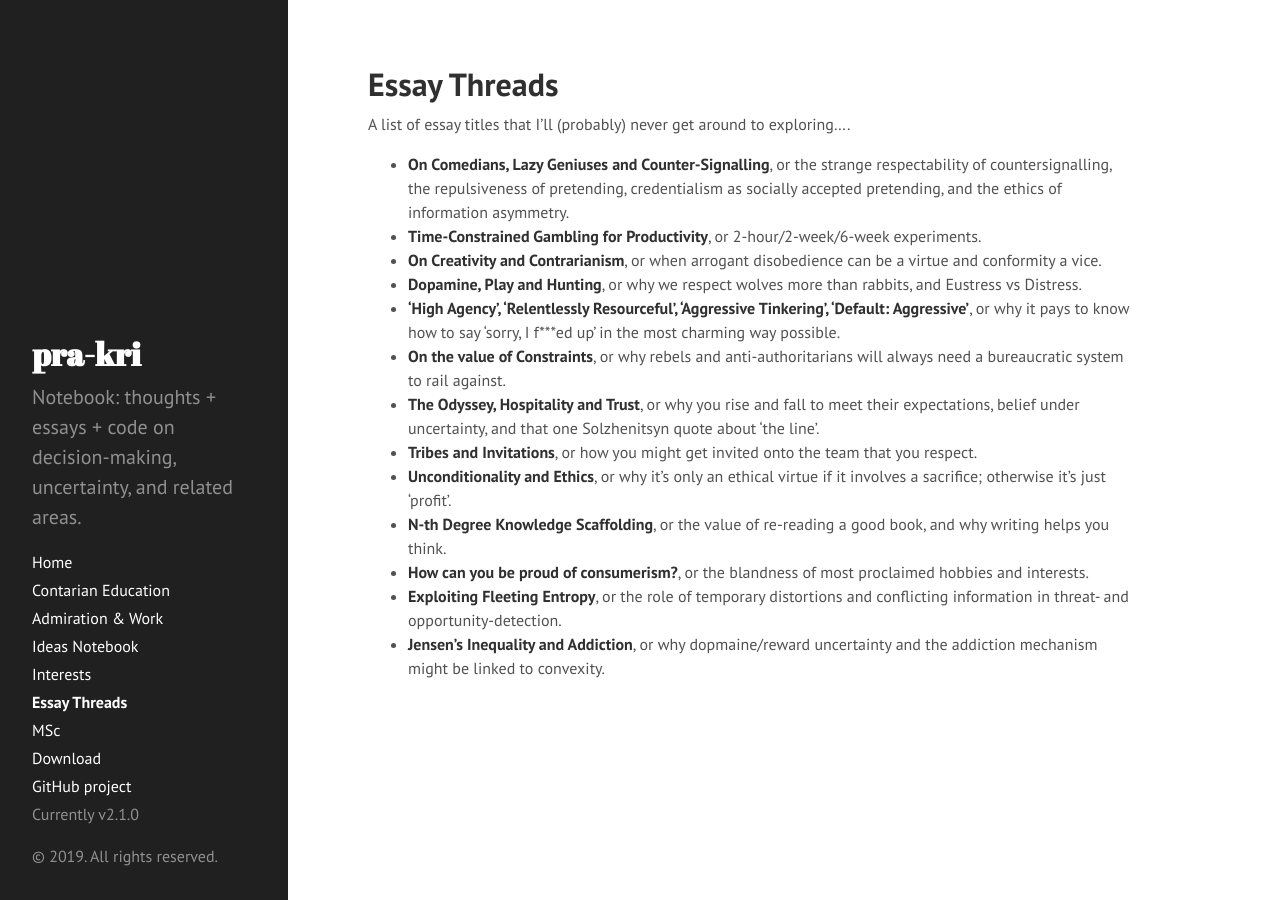
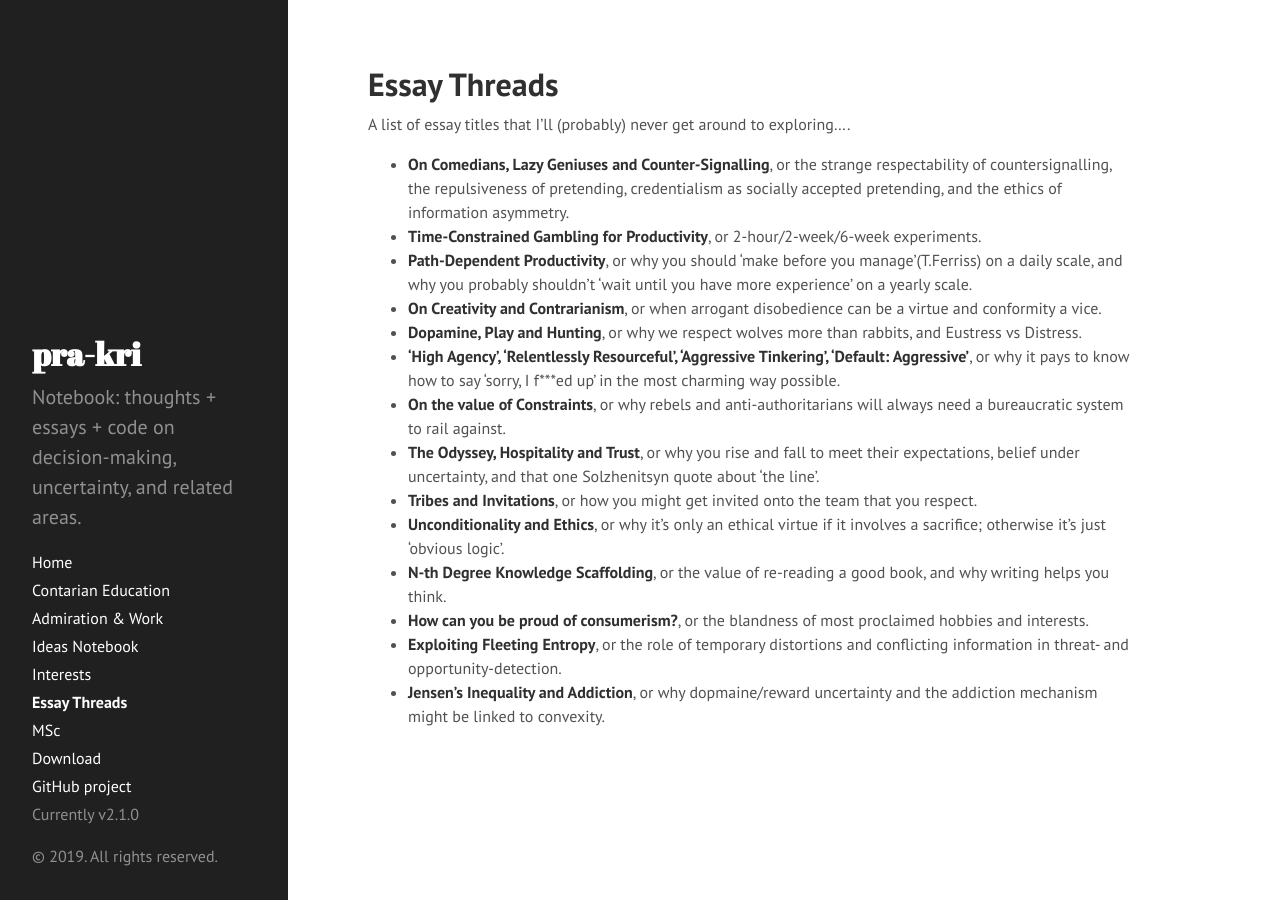
Before and after one commit to pra-kri/pra-kri.github.io, a Jekyll site: the page built from essay_threads.md, in a window 1280 px wide. Built offline with Jekyll 4.4.1, drawn with Linux system fonts in a browser that asks for light colours; Markdown is read by kramdown in place of the engine named in the settings.

Commit message:
Update essay_threads.md

```diff
--- a/essay_threads.md
+++ b/essay_threads.md
@@ -7,13 +7,14 @@ A list of essay titles that I'll (probably) never get around to exploring....
 
 * **On Comedians, Lazy Geniuses and Counter-Signalling**, or the strange respectability of countersignalling, the repulsiveness of pretending, credentialism as socially accepted pretending, and the ethics of information asymmetry.
 * **Time-Constrained Gambling for Productivity**, or 2-hour/2-week/6-week experiments.
+* **Path-Dependent Productivity**, or why you should 'make before you manage'(T.Ferriss) on a daily scale, and why you probably shouldn't 'wait until you have more experience' on a yearly scale.
 * **On Creativity and Contrarianism**, or when arrogant disobedience can be a virtue and conformity a vice.
 * **Dopamine, Play and Hunting**, or why we respect wolves more than rabbits, and Eustress vs Distress.
 * **'High Agency', 'Relentlessly Resourceful', 'Aggressive Tinkering', 'Default: Aggressive'**, or why it pays to know how to say 'sorry, I f\*\*\*ed up' in the most charming way possible.
 * **On the value of Constraints**, or why rebels and anti-authoritarians will always need a bureaucratic system to rail against.
 * **The Odyssey, Hospitality and Trust**, or why you rise and fall to meet their expectations, belief under uncertainty, and that one Solzhenitsyn quote about 'the line'.
 * **Tribes and Invitations**, or how you might get invited onto the team that you respect.
-* **Unconditionality and Ethics**, or why it's only an ethical virtue if it involves a sacrifice; otherwise it's just 'profit'.
+* **Unconditionality and Ethics**, or why it's only an ethical virtue if it involves a sacrifice; otherwise it's just 'obvious logic'.
 * **N-th Degree Knowledge Scaffolding**, or the value of re-reading a good book, and why writing helps you think.
 * **How can you be proud of consumerism?**, or the blandness of most proclaimed hobbies and interests.
 * **Exploiting Fleeting Entropy**, or the role of temporary distortions and conflicting information in threat- and opportunity-detection.
```
